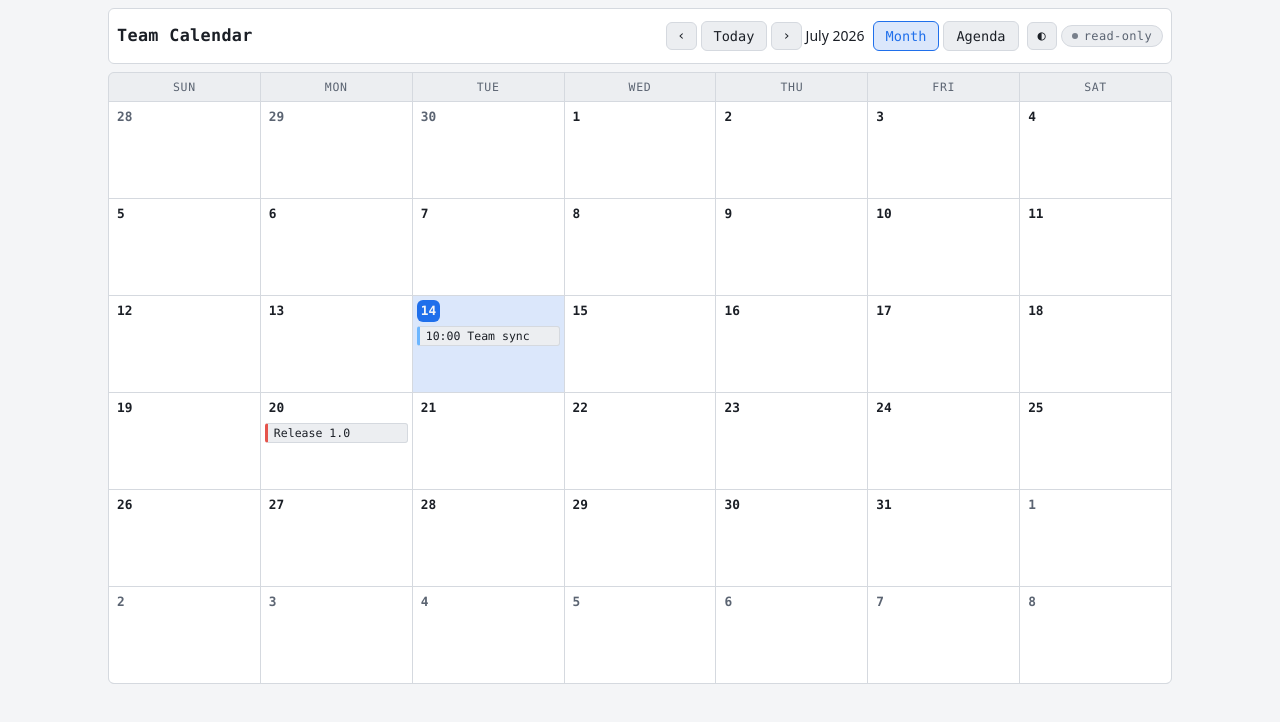
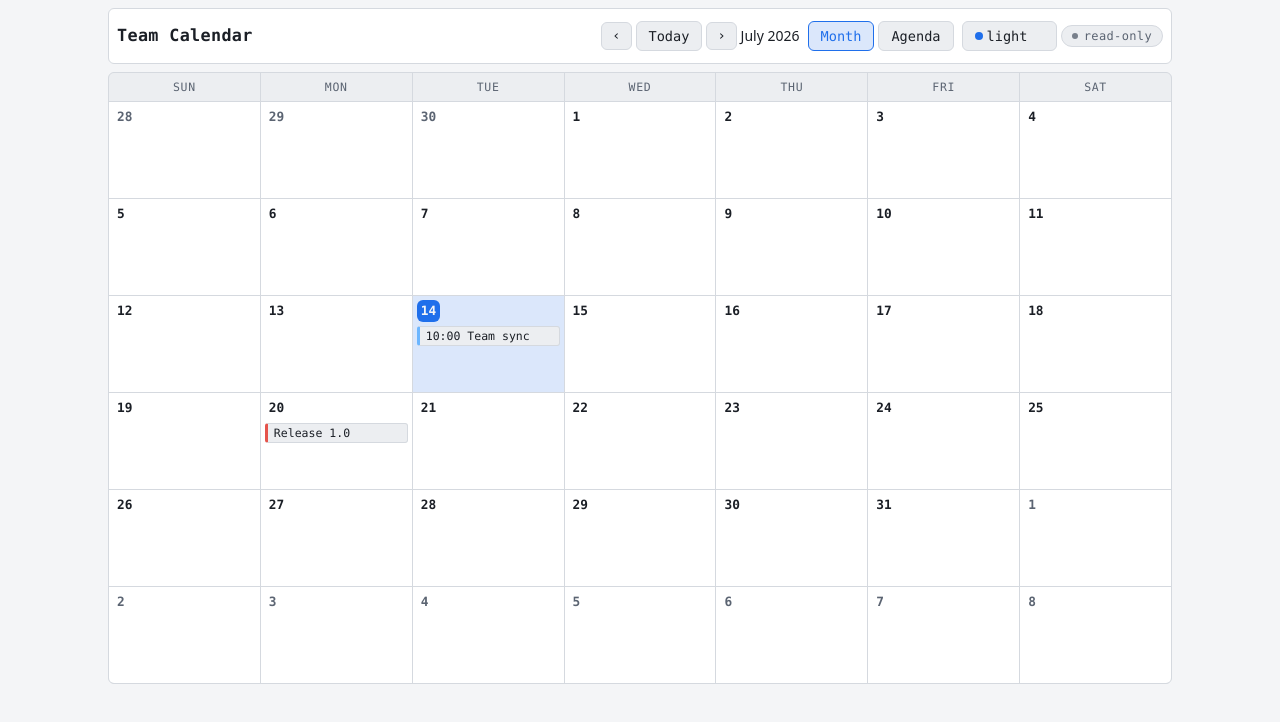
Before and after one commit to Real-Fruit-Snacks/team-calendar, a website with bundled scripts: page index.html in a window 1280 px wide. Built offline with nearby package versions, Linux system fonts and the light colour scheme.

Commit message:
Add workbench theme matching the Terminal Workbench design system

```diff
--- a/assets/css/app.css
+++ b/assets/css/app.css
@@ -155,6 +155,21 @@ a:focus-visible {
 .tc-btn--icon {
   padding: 6px 10px;
   line-height: 1;
+}
+
+.tc-btn--theme {
+  text-transform: lowercase;
+  justify-content: flex-start;
+  min-width: 7em;
+}
+
+.tc-btn--theme::before {
+  content: "";
+  flex: none;
+  width: 8px;
+  height: 8px;
+  border-radius: 50%;
+  background: var(--tc-accent);
 }
 
 .tc-btn--active {
--- a/assets/css/theme.css
+++ b/assets/css/theme.css
@@ -24,6 +24,23 @@
 
 :root[data-theme="dark"] { color-scheme: dark; }
 
+/* Workbench — matches the Terminal Workbench design system
+   (github.com/Real-Fruit-Snacks/terminal-workbench-design-system):
+   deep graphite surfaces with a mint ANSI accent. */
+:root[data-theme="workbench"] {
+  color-scheme: dark;
+  --tc-bg: #090c0d;
+  --tc-surface: #13191c;
+  --tc-surface-2: #182024;
+  --tc-border: #2a363d;
+  --tc-text: #dce4df;
+  --tc-text-dim: #879994;
+  --tc-accent: #63f2ab;
+  --tc-accent-warm: #f0c674;
+  --tc-today: #152a22;
+  --tc-danger: #ff6e7a;
+}
+
 :root[data-theme="light"] {
   color-scheme: light;
   --tc-bg: #f4f5f7;
--- a/assets/js/app.js
+++ b/assets/js/app.js
@@ -185,12 +185,15 @@ async function main() {
       render();
     },
     onToggleTheme: () => {
+      const order = ['dark', 'light', 'workbench'];
       const current =
         document.documentElement.dataset.theme ||
         (window.matchMedia && window.matchMedia('(prefers-color-scheme: light)').matches
           ? 'light'
           : 'dark');
-      setTheme(current === 'dark' ? 'light' : 'dark');
+      const next = order[(order.indexOf(current) + 1) % order.length];
+      setTheme(next);
+      header.setTheme(next);
     },
     onEditToken: () => openTokenFlow(),
   });
--- a/assets/js/ui.js
+++ b/assets/js/ui.js
@@ -141,9 +141,8 @@ export function mountHeader(root, opts = {}) {
   viewGroup.append(monthBtn, agendaBtn);
 
   const rightGroup = el('div', 'tc-header__group');
-  const themeBtn = el('button', 'tc-btn tc-btn--icon', '◐');
+  const themeBtn = el('button', 'tc-btn tc-btn--theme', '');
   themeBtn.type = 'button';
-  themeBtn.setAttribute('aria-label', 'Toggle theme');
   themeBtn.addEventListener('click', () => onToggleTheme && onToggleTheme());
 
   const chip = el('button', 'tc-chip', '');
@@ -181,10 +180,29 @@ export function mountHeader(root, opts = {}) {
     agendaBtn.classList.toggle('tc-btn--active', name === 'agenda');
   }
 
+  function effectiveTheme() {
+    return (
+      document.documentElement.dataset.theme ||
+      (typeof window !== 'undefined' &&
+      window.matchMedia &&
+      window.matchMedia('(prefers-color-scheme: light)').matches
+        ? 'light'
+        : 'dark')
+    );
+  }
+
+  function setTheme(name) {
+    const theme = name || effectiveTheme();
+    themeBtn.textContent = theme;
+    themeBtn.setAttribute('aria-label', `Theme: ${theme} (click to change)`);
+    themeBtn.title = `Theme: ${theme}`;
+  }
+
   setChip('readonly');
   setView('month');
+  setTheme();
 
-  return { setLabel, setChip, setView };
+  return { setLabel, setChip, setView, setTheme };
 }
 
 /* ------------------------------------------------------------------ */
```
Also changed, not shown: README.md.
